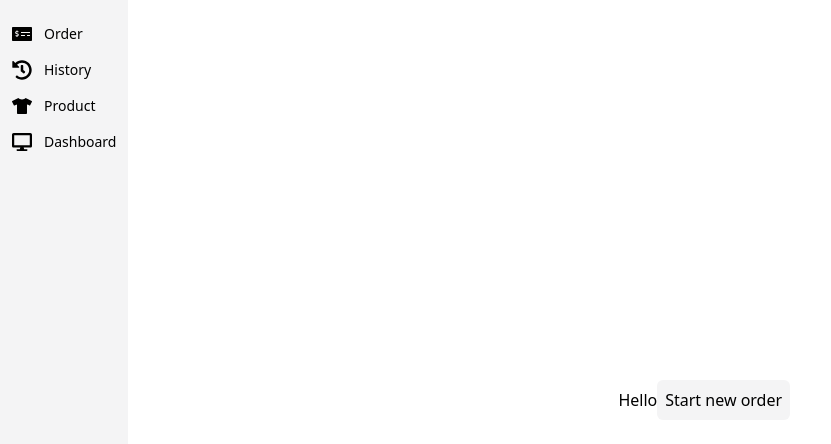
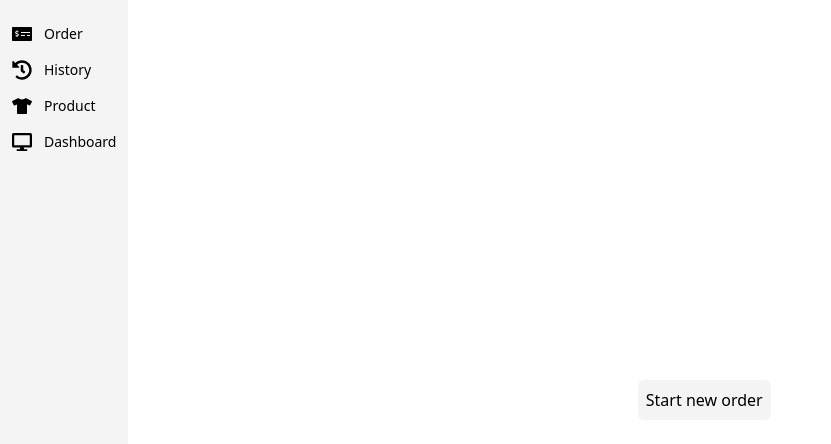
Before and after one commit to ready-solution/basicpos, a Next.js app: page / in a window 1280 px wide. Shown: the top 444 px of the page, without its empty margins (0-831 px from the left). Built offline with nearby package versions, Linux system fonts and the light colour scheme.

Commit message:
remove message in main page

```diff
--- a/src/app/page.tsx
+++ b/src/app/page.tsx
@@ -4,7 +4,6 @@ export default function Home() {
   const storeName = process.env.STORE_NAME;
   return (
     <div className="w-full min-h-screen flex justify-center items-center">
-      <p>Hello {storeName}</p>
       <Link href="/order" className="p-2 bg-zinc-100 rounded-md">Start new order</Link>
     </div>
   );
```
